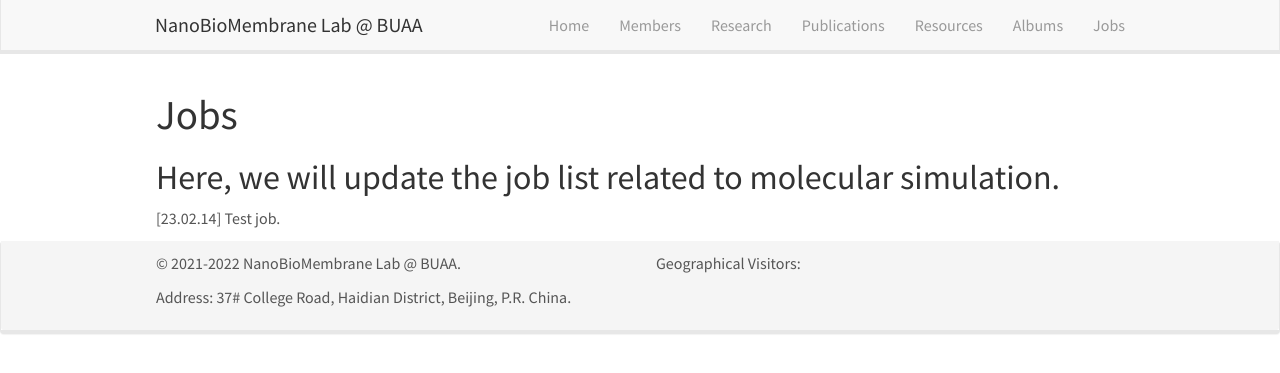
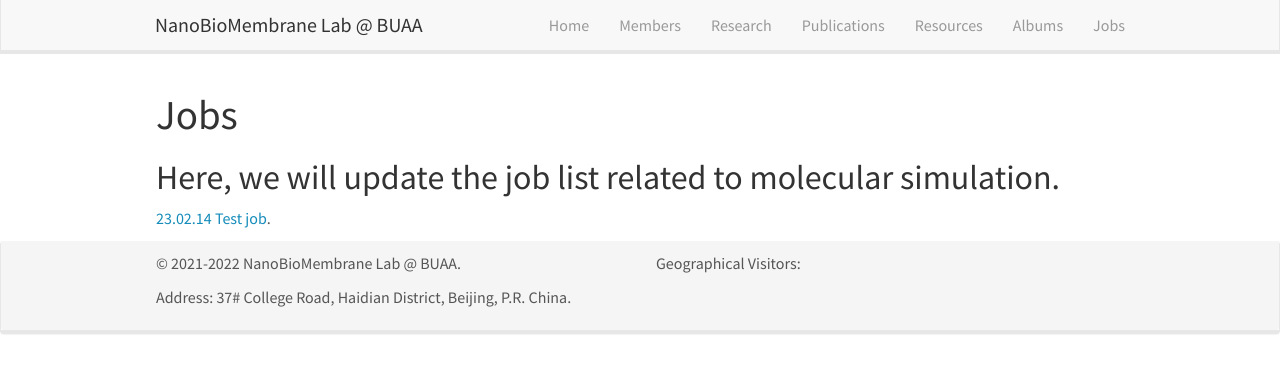
Before and after one commit to linxubo/linxubo.github.io, a Jekyll site: the page built from _pages/jobs.md, in a window 1280 px wide. Shown: the top 373 px of the page. Built offline with Jekyll 4.4.1, drawn with Linux system fonts in a browser that asks for light colours; nearby versions of some CDN libraries; a script that is not in the unit is left out; some of the changed lines change nothing that is shown.

Commit message:
Update jobs.md

```diff
--- a/_pages/jobs.md
+++ b/_pages/jobs.md
@@ -10,4 +10,4 @@ permalink: /jobs/
 
 ## Here, we will update the job list related to molecular simulation.
 
-[23.02.14] Test job.
+[23.02.14 Test job]({{ site.baseurl }}/jobs/2023/test.md).
```
